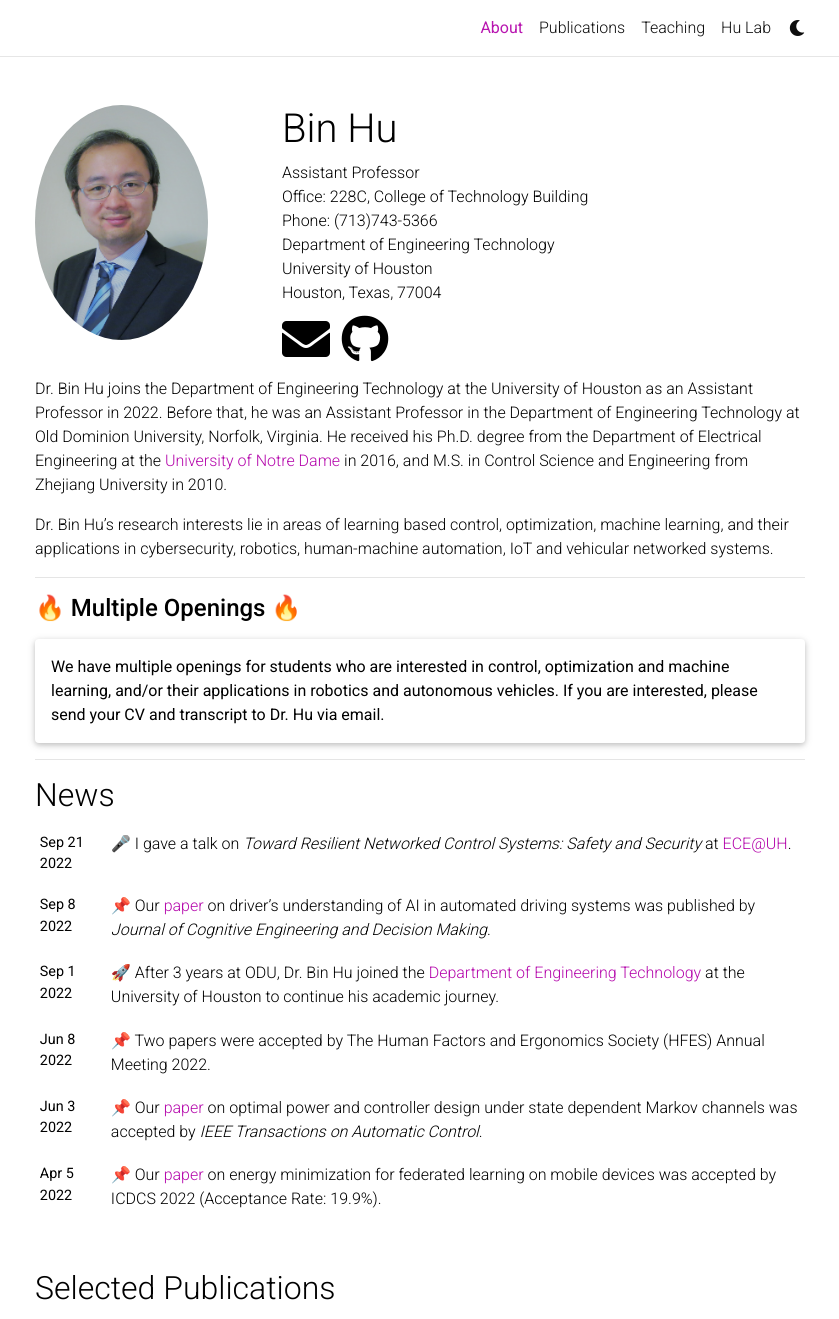
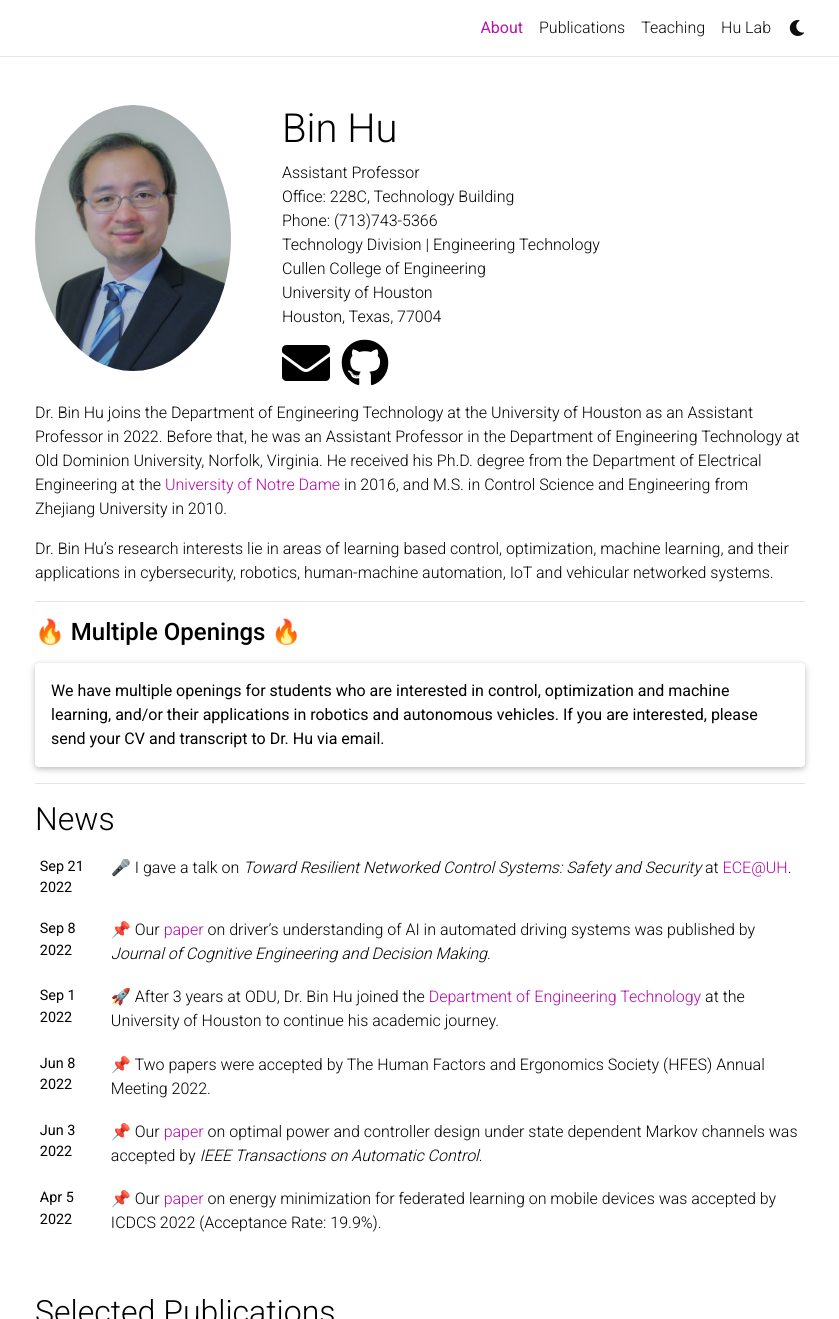
Before and after one commit to BinHu85/binhu, a Jekyll site: the page built from _pages/about.md, in a window 1280 px wide and 1400 px high, cut to the strip 0-1319 px from the top of the window. Shown: the whole strip, without its empty margins (220-1059 px from the left). Built offline with Jekyll 4.4.1, drawn with Linux system fonts in a browser that asks for light colours; full-size pictures stand in for the smaller copies a plugin makes; emoji names are drawn with the system emoji font; comment, search, counter and statistics services are not loaded; a style sheet for code colours, icons or effects is not loaded.

Commit message:
updated-profile

```diff
--- a/_layouts/about_new.html
+++ b/_layouts/about_new.html
@@ -25,9 +25,10 @@ layout: default
 
           <div>
             Assistant Professor<br>
-            Office: 228C, College of Technology Building<br>
+            Office: 228C, Technology Building<br>
             Phone: (713)743-5366<br>
-            Department of Engineering Technology<br>
+            Technology Division | Engineering Technology<br>
+            Cullen College of Engineering<br>
             University of Houston<br>
             Houston, Texas, 77004<br>
             {%- if page.social %}
--- a/_sass/_layout.scss
+++ b/_sass/_layout.scss
@@ -29,7 +29,7 @@ body.sticky-bottom-footer {
 // Profile
 .profile {
   img {
-    width: 75%;
+    width: 85%;
   }
 }
 
```
